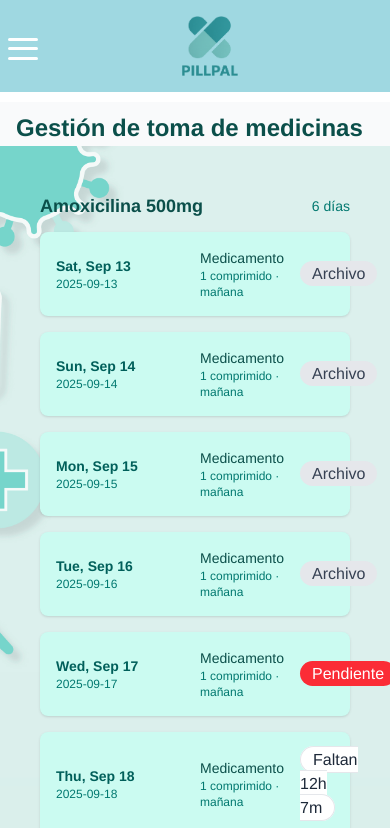
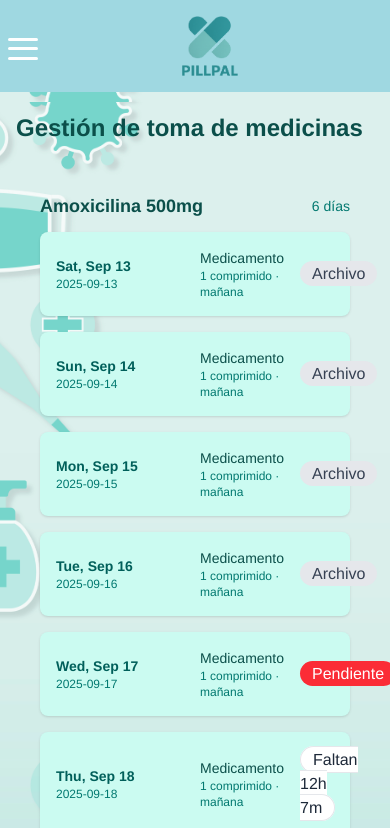
Before and after one commit to PillPal-FullStack/PillPal-Front, a React (Vite) app: page / in a window 390 px wide. Shown: the top 828 px of the page. Built offline with nearby package versions, Linux system fonts and the light colour scheme.

Commit message:
style: fix background cover and responsive navbar

```diff
--- a/src/index.css
+++ b/src/index.css
@@ -47,12 +47,12 @@ main {
   background-repeat: no-repeat;
   background-attachment: fixed;
   background-position: center;
-  background-size: 100%;
+  background-size: cover;
+  min-height: 100vh;
 }
 
 @media (max-width: 992px) {
   main {
   background-image: url('../public/background/v870-tang-37.jpg');
-  background-size: 100vh;
   }
 }
--- a/src/layout/NavBar.jsx
+++ b/src/layout/NavBar.jsx
@@ -40,7 +40,7 @@ export default function Navbar() {
                         onClick={() => setIsOpen(false)}
                         className={({ isActive }) => isActive ? styles.activeLink : ""}
                     >
-                       <CiHome /> Inicio
+                        <CiHome /> Inicio
                     </NavLink>
                 </li>
                 <li>
--- a/src/layout/NavBar.module.css
+++ b/src/layout/NavBar.module.css
@@ -86,7 +86,7 @@
 }
 
 /* Responsive */
-@media (max-width: 768px) {
+@media (max-width: 1200px) {
   .hamburger {
     display: flex;
   }
```
